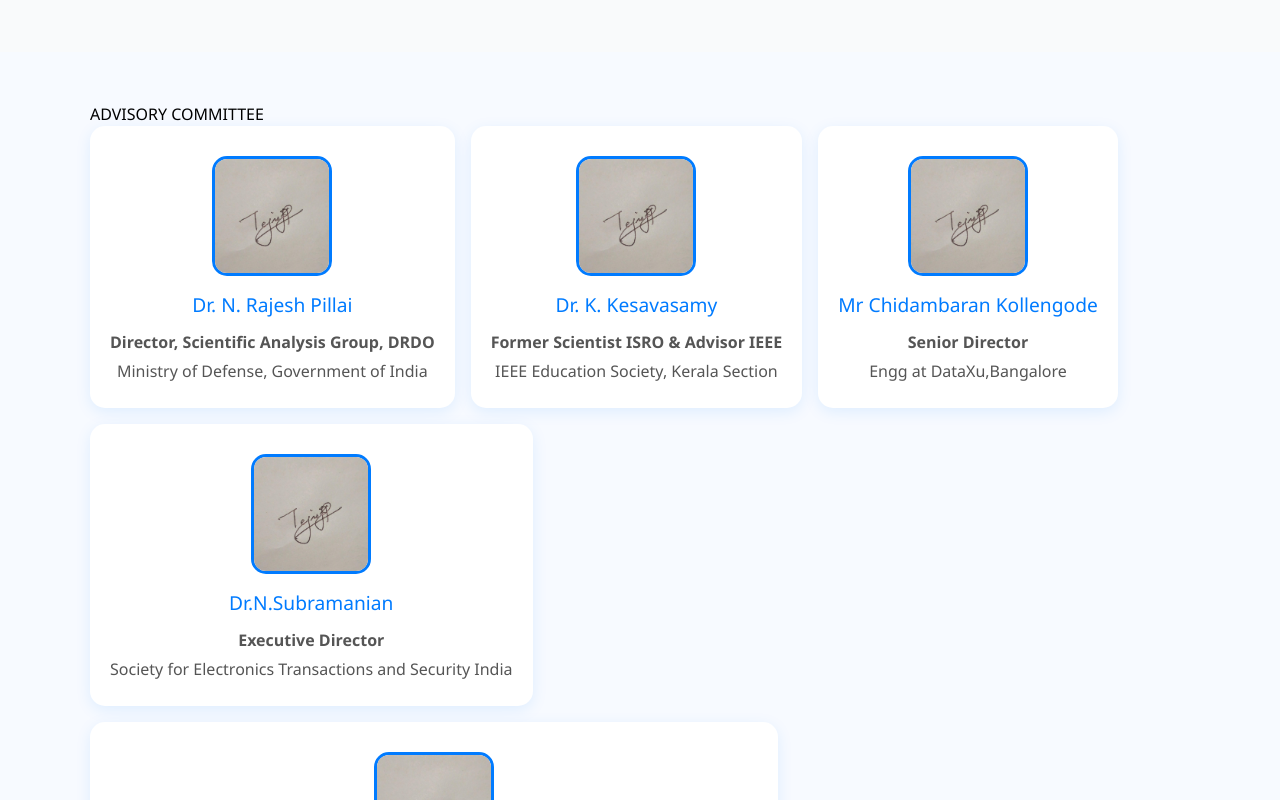
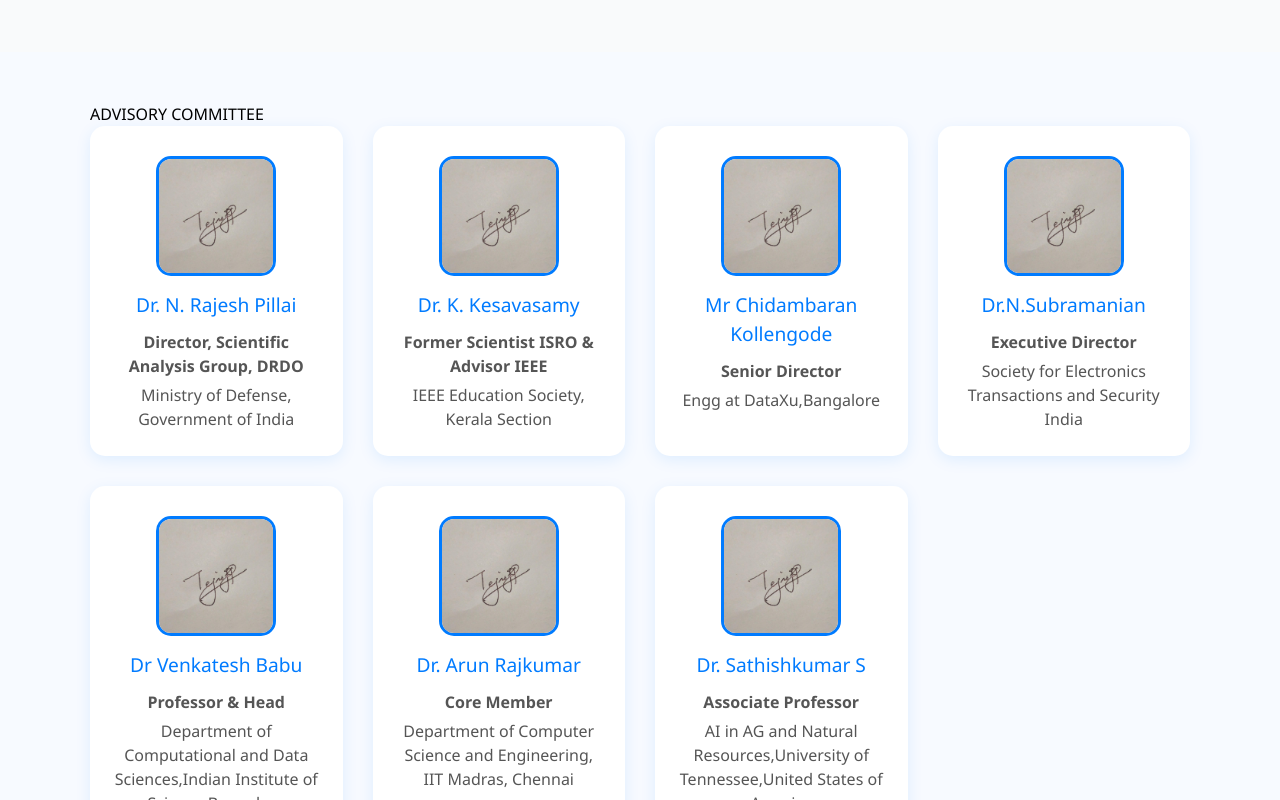
Before and after one commit to cpushalman/conference, a React (Vite) app: page / in a window 1280 px wide. Shown: the part 2780-3580 px from the top of the page. Built offline with nearby package versions, Linux system fonts and the light colour scheme.

Commit message:
layout fixes

```diff
--- a/src/components-css/CommitteStyles.css
+++ b/src/components-css/CommitteStyles.css
@@ -71,9 +71,3 @@
 .committee-row:last-child {
   border-bottom: none;
 }
-
-.members-list {
-  display: flex;
-  flex-wrap: wrap;
-  gap: 16px;
-}
```
